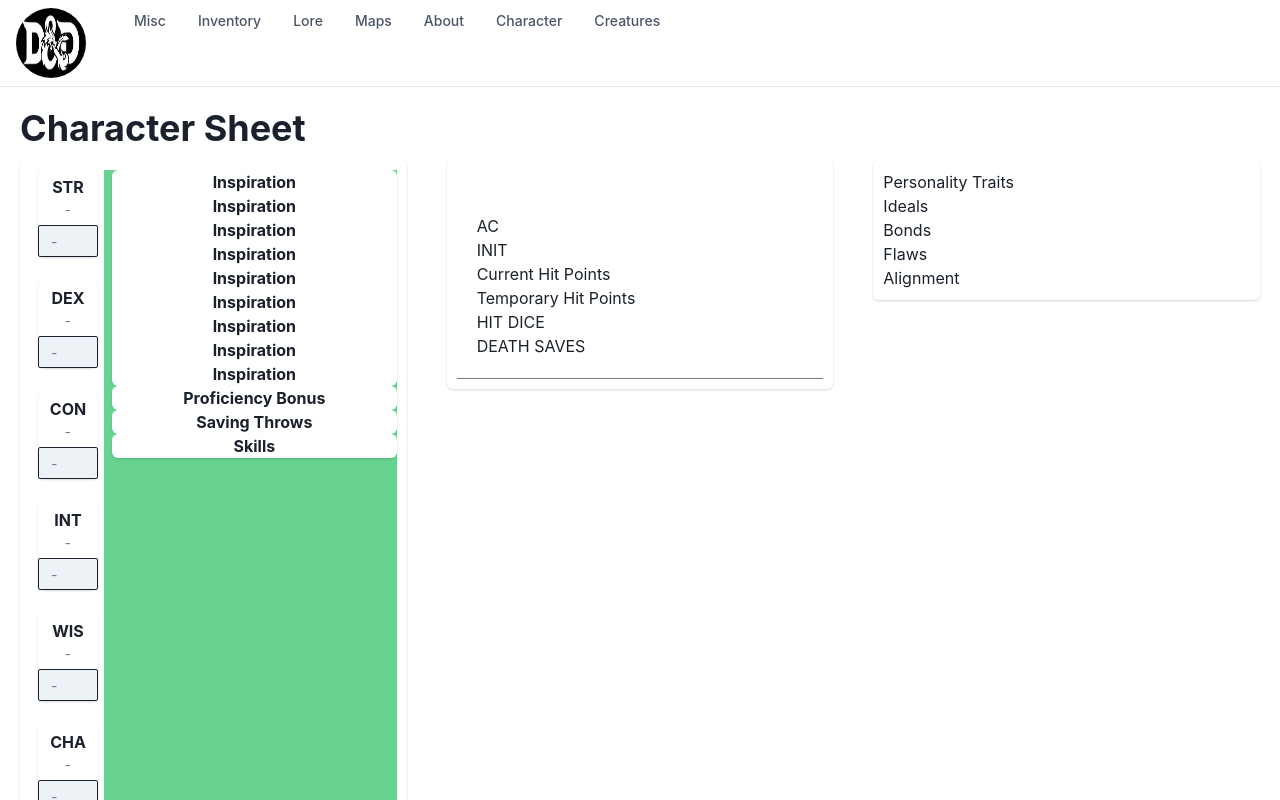
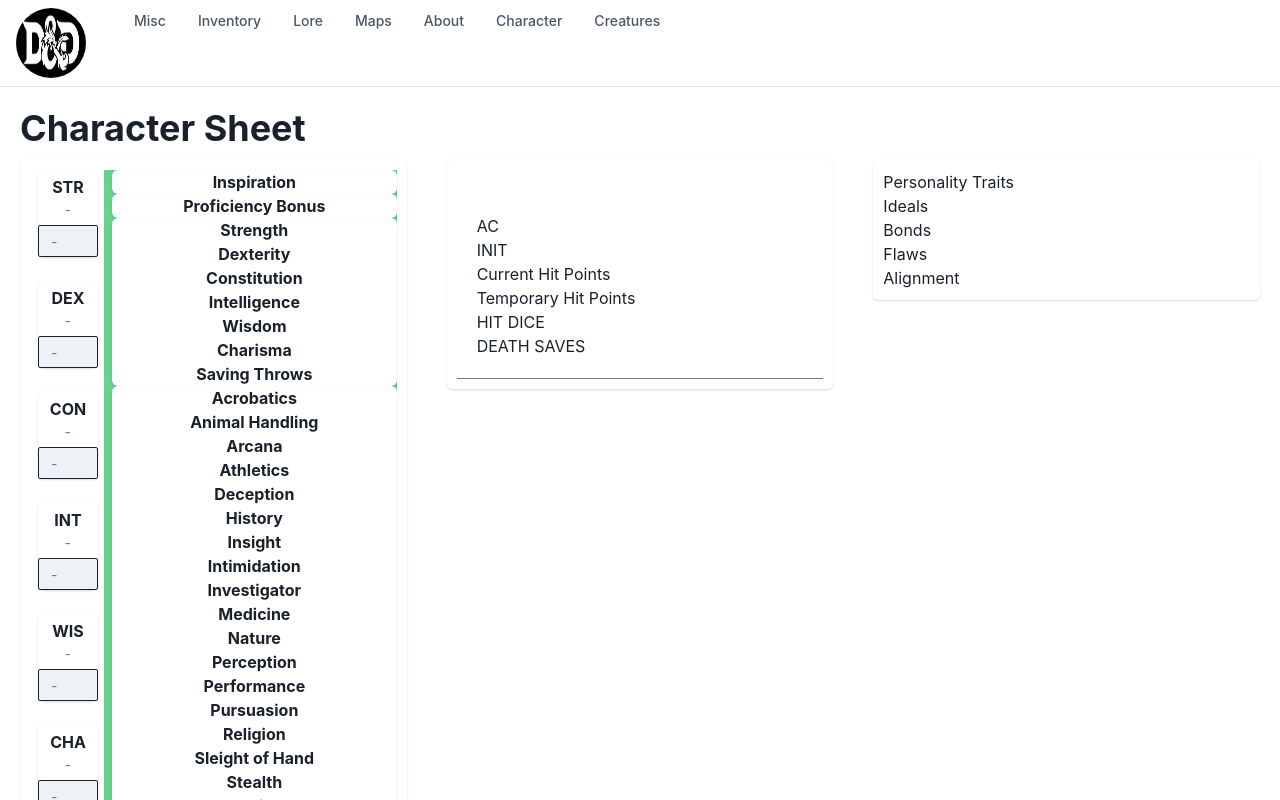
Before and after one commit to Napiorski/rpg-player-app, a Next.js app: page /character in a window 1280 px wide. Shown: the top 800 px of the page. Built offline with nearby package versions, Linux system fonts and the light colour scheme.

Commit message:
added text and tried to mess with styles (have questions)

```diff
--- a/pages/character/index.tsx
+++ b/pages/character/index.tsx
@@ -104,22 +104,42 @@ export default function Home() {
                   <GridItem pl="2" bg="green.300" area={"next"}>
                     <Card>
                       <Box>Inspiration</Box>
-                      <Box>Inspiration</Box>
-                      <Box>Inspiration</Box>
-                      <Box>Inspiration</Box>
-                      <Box>Inspiration</Box>
-                      <Box>Inspiration</Box>
-                      <Box>Inspiration</Box>
-                      <Box>Inspiration</Box>
-                      <Box>Inspiration</Box>
                     </Card>
                     <Card>Proficiency Bonus</Card>
-                    <Card>Saving Throws</Card>
-                    <Card>Skills</Card>
+                    <Card>
+                      <Box>Strength</Box>
+                      <Box>Dexterity</Box>
+                      <Box>Constitution</Box>
+                      <Box>Intelligence</Box>
+                      <Box>Wisdom</Box>
+                      <Box>Charisma</Box>
+                      Saving Throws
+                    </Card>
+                    <Card>
+                      <Box>Acrobatics</Box>
+                      <Box>Animal Handling</Box>
+                      <Box>Arcana</Box>
+                      <Box>Athletics</Box>
+                      <Box>Deception</Box>
+                      <Box>History</Box>
+                      <Box>Insight</Box>
+                      <Box>Intimidation</Box>
+                      <Box>Investigator</Box>
+                      <Box>Medicine</Box>
+                      <Box>Nature</Box>
+                      <Box>Perception</Box>
+                      <Box>Performance</Box>
+                      <Box>Pursuasion</Box>
+                      <Box>Religion</Box>
+                      <Box>Sleight of Hand</Box>
+                      <Box>Stealth</Box>
+                      <Box>Survival</Box>
+                      Skills
+                    </Card>
                   </GridItem>
 
                   <GridItem pl="2" bg="blue.300" area={"footer"}>
-                    Footer
+                    PASSIVE WISDOM (PERCEPTION)
                   </GridItem>
                 </Grid>
               </CharacterCard>
```
